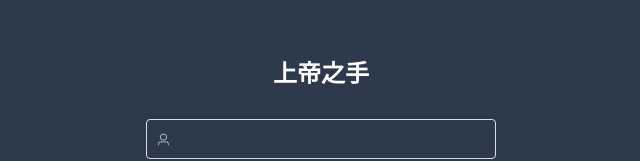
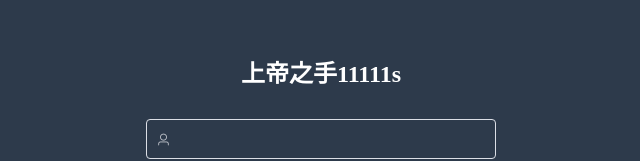
Before and after one commit to yjwxkthh293/system, a Vue app: page / in a window 1280 px wide. Shown: the part 219-380 px from the top of the page, without its empty margins (319-959 px from the left). Built offline with nearby package versions, Linux system fonts and the light colour scheme.

Commit message:
第一次更新

```diff
--- a/src/views/Login.vue
+++ b/src/views/Login.vue
@@ -1,7 +1,7 @@
 <template>
   <div id="login" class="login">
     <div class="login_div">
-      <h2>上帝之手</h2>
+      <h2>上帝之手11111s</h2>
 
       <div class="input_div">
         <el-input prefix-icon="el-icon-user" v-model="user"></el-input>
```
